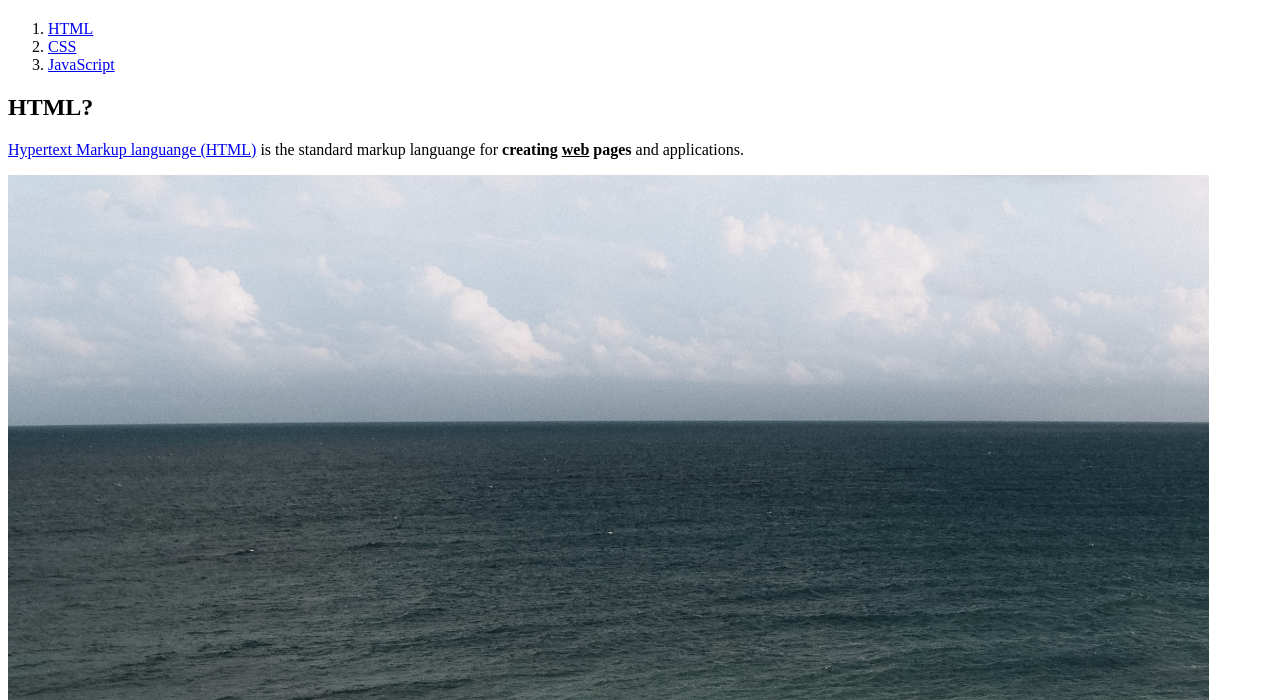
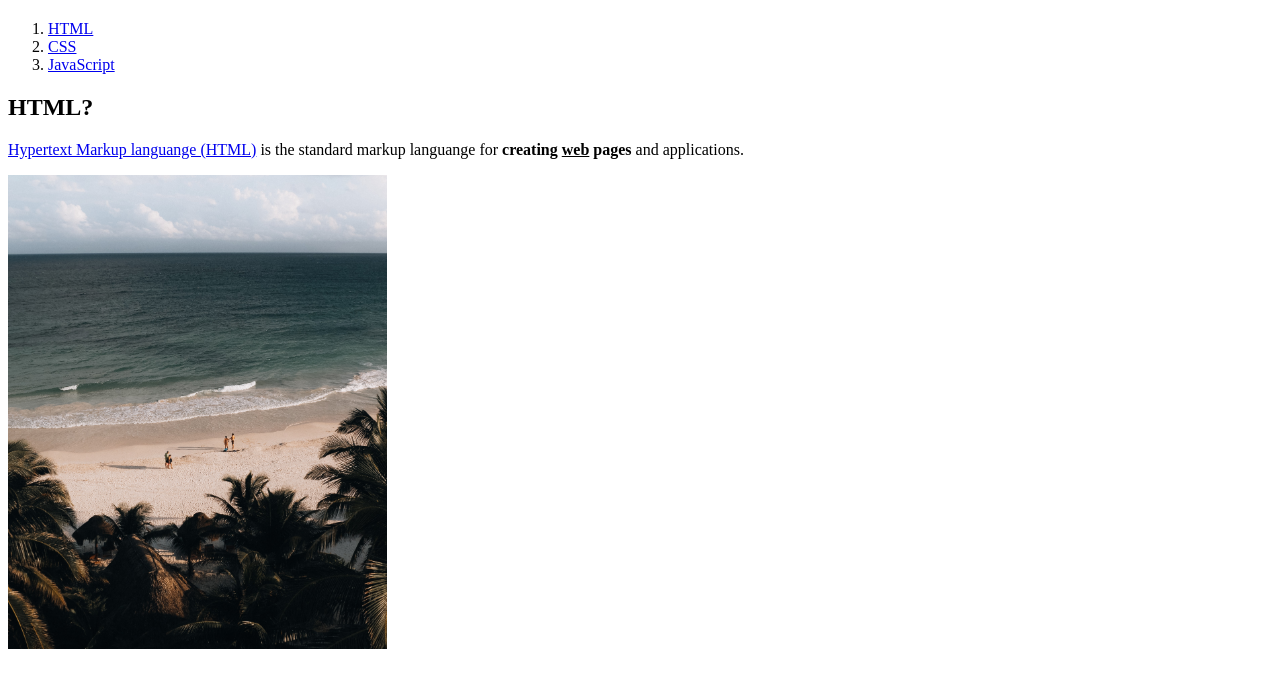
Before and after one commit to chaeyoony/my-first-web-site, a plain HTML site: page 1.html in a window 1280 px wide. Shown: the part 60-760 px from the top of the page. Drawn offline with Linux system fonts and the light colour scheme.

Commit message:
downsize the image
downsize the image

```diff
--- a/1.html
+++ b/1.html
@@ -18,7 +18,7 @@
   <p><a href="https://www.w3.org/TR/2011/WD-html5-20110405/"
     target="_blank" title="www.w3.org">Hypertext Markup languange (HTML)</a> is the standard markup languange for <strong>creating <u>web</u> pages</strong> and applications.</p>
 
-  <img src="beach.jpg" width="95%">
+  <img src="beach.jpg" width="30%">
   <p style="margin-top:50px;">The HyperText Markup Language, or HTML is the standard markup language for documents designed to be displayed in a web browser. It can be assisted by technologies such as Cascading Style Sheets (CSS) and scripting languages such as JavaScript.
 </body>
 </html>
```
